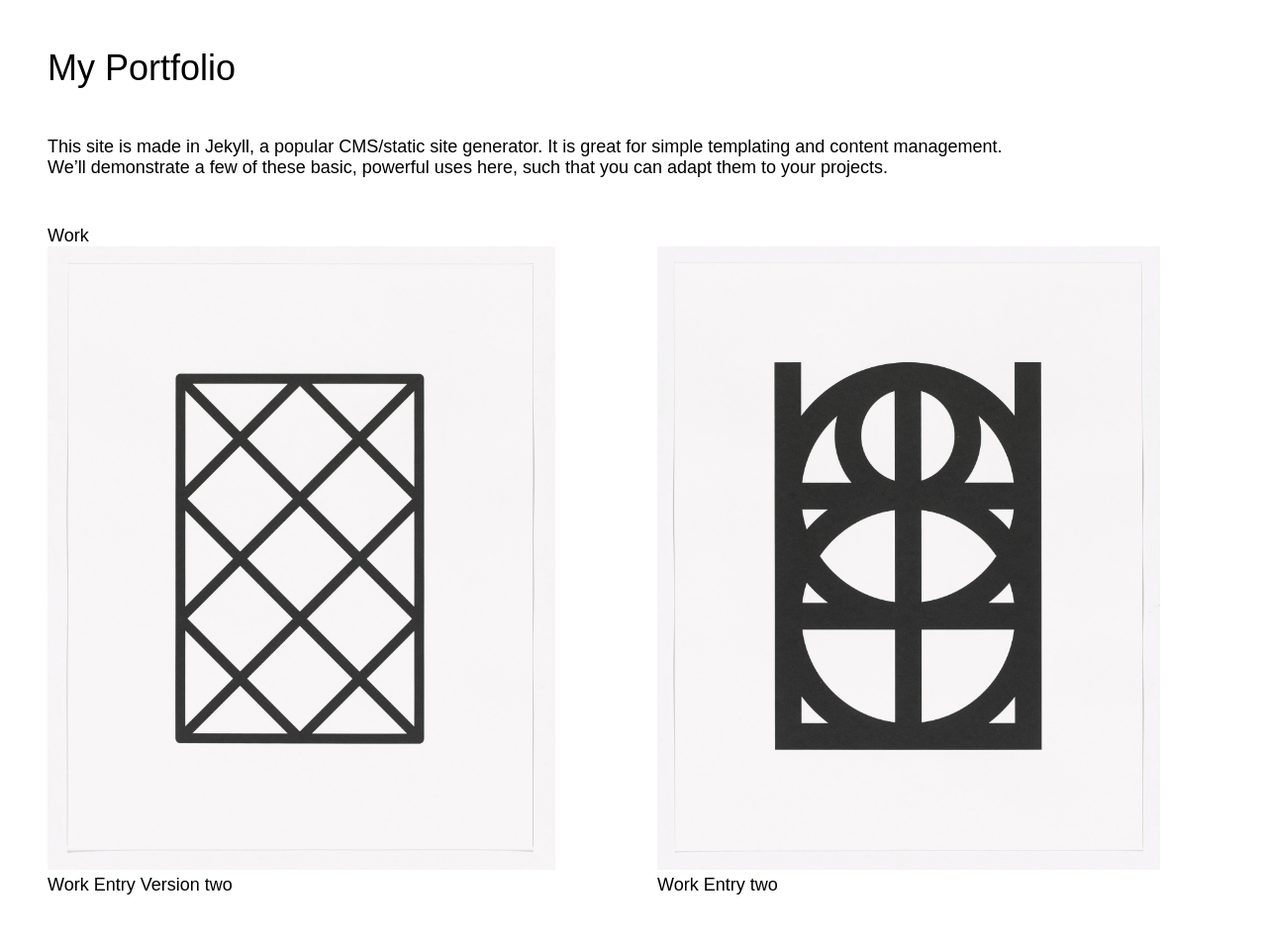
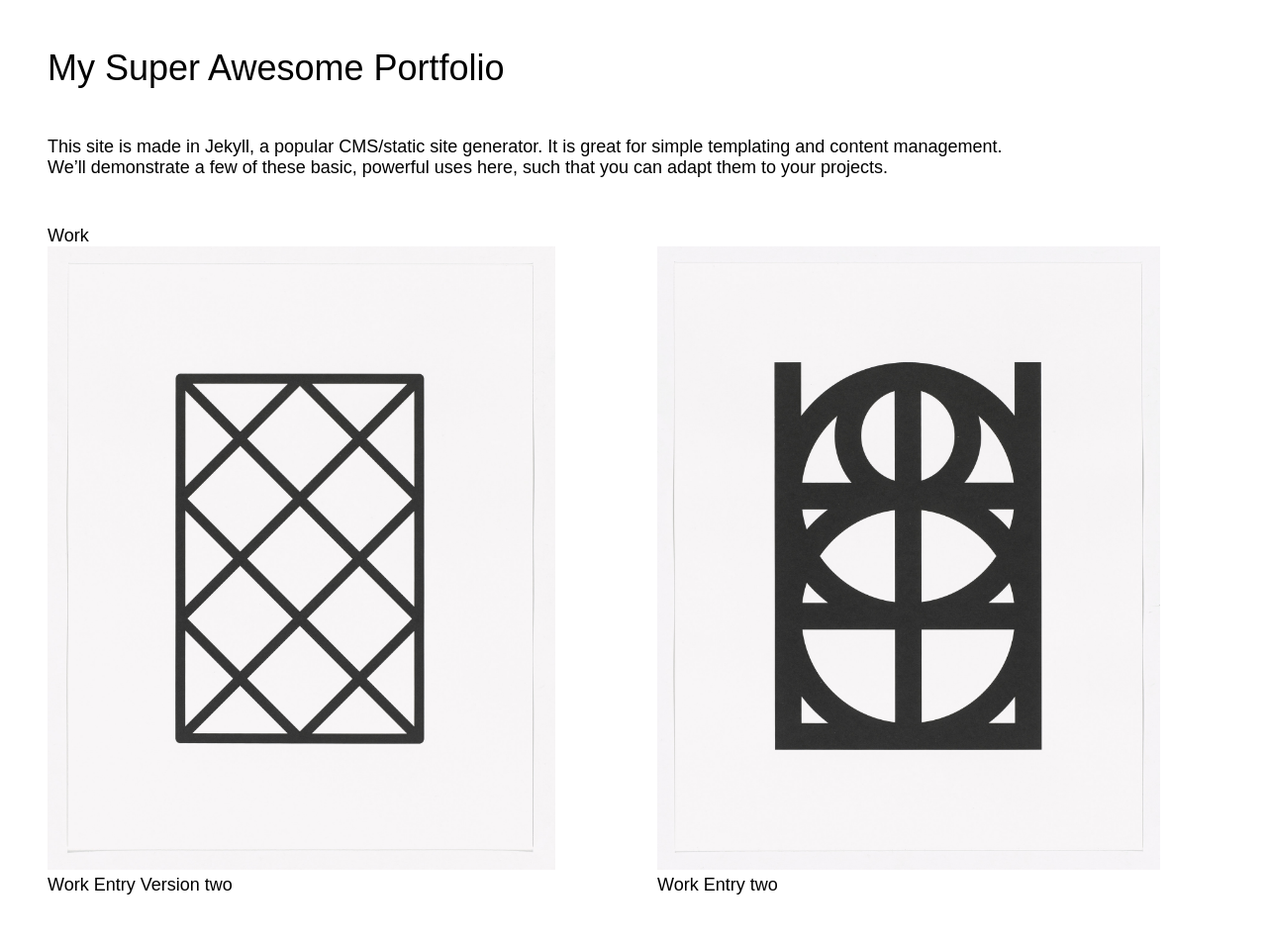
Before and after one commit to eli8527/also-portfolio, a Jekyll site: the page built from index.html, in a window 1280 px wide. Shown: the whole page at 99% size. Built offline with Jekyll 4.4.1, drawn with Linux system fonts in a browser that asks for light colours.

Commit message:
Edit base url.

```diff
--- a/_config.yml
+++ b/_config.yml
@@ -1,4 +1,4 @@
-baseurl: /portfolio-template
-title: My Portfolio
+baseurl: /also-portfolio
+title: My Super Awesome Portfolio
 livereload: true
 theme: null
```
